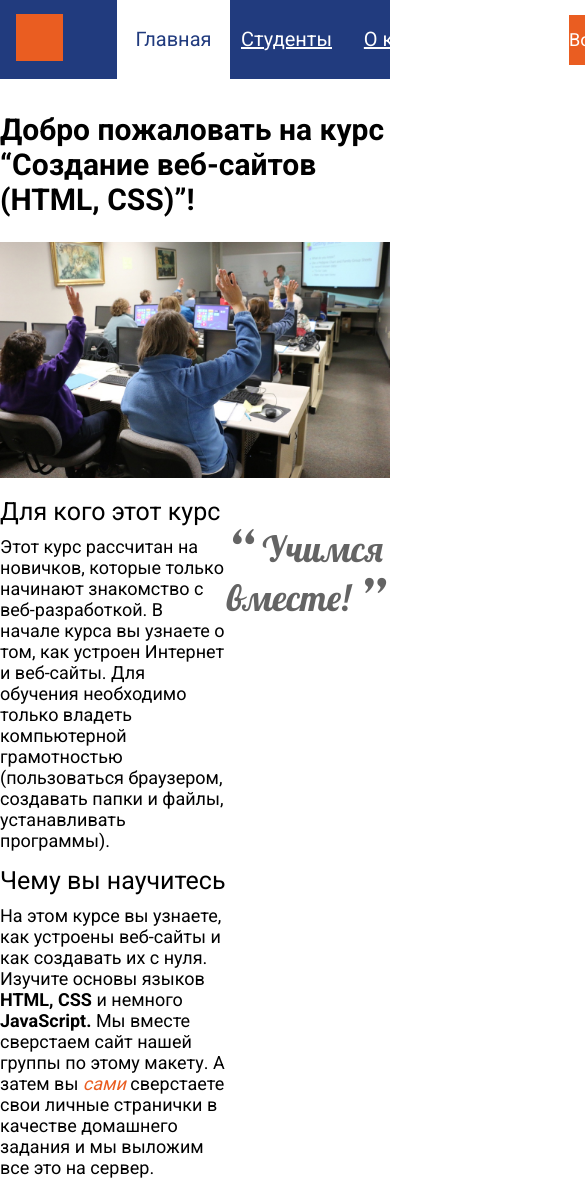
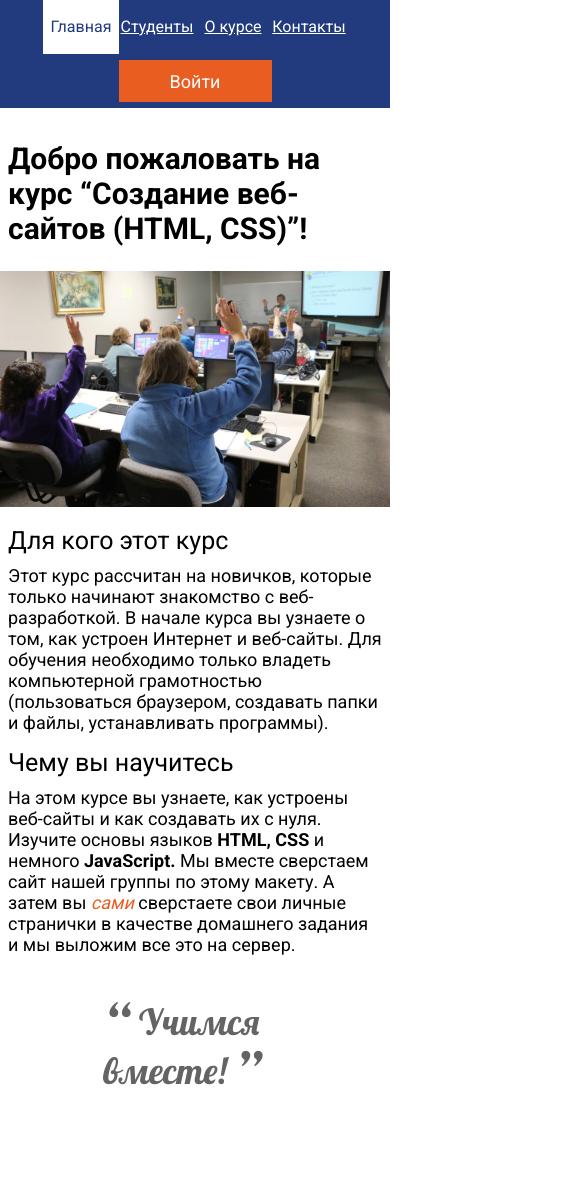
Before and after one commit to uls19/site-domz, a plain HTML site: page index.html in a window 390 px wide. Shown: the top 1181 px of the page, 585 px wide, since content can reach past the window. Drawn offline with Linux system fonts and the light colour scheme.

Commit message:
site-domz_3.0_adapted

```diff
--- a/CSS/content-students/content-students.css
+++ b/CSS/content-students/content-students.css
@@ -3,3 +3,8 @@
     max-width: 100%;
     margin: 0 auto;
     }
+@media screen and (max-width: 770px) {
+    .content-students {
+        margin: 24px 8px;
+    }
+}
--- a/CSS/content/__heading/content__heading.css
+++ b/CSS/content/__heading/content__heading.css
@@ -9,3 +9,8 @@
     line-height: 45px;
     color: #646464;
 }
+@media screen and (max-width: 767px) {
+    .content__heading {
+        margin: 44px auto;
+}
+}
--- a/CSS/content/__info/content__info.css
+++ b/CSS/content/__info/content__info.css
@@ -3,3 +3,8 @@
     display: flex;
     justify-content: space-between;
 }
+@media screen and (max-width: 767px) {
+    .content__info {
+        flex-direction: column;
+       }
+}
--- a/CSS/content/__section/content__section.css
+++ b/CSS/content/__section/content__section.css
@@ -1,3 +1,8 @@
 .content__section {
     max-width: 634px;
 }
+@media screen and (max-width: 767px) {
+    .content__section {
+        margin: 0 8px;
+    }
+}
--- a/CSS/content/__subtitle/content__subtitle.css
+++ b/CSS/content/__subtitle/content__subtitle.css
@@ -7,3 +7,8 @@
     line-height: 29px;
     color: #000000;
 }
+@media screen and (max-width: 767px) {
+    .content-about__subtitle {
+        margin-left: 8px;
+    }
+}
--- a/CSS/content/__title/content__title.css
+++ b/CSS/content/__title/content__title.css
@@ -7,3 +7,8 @@
     line-height: 35px;
     color: #000000;
 }
+@media screen and (max-width: 767px) {
+    .content__title {
+        padding: 33px 8px 25px;
+   }
+}
--- a/CSS/footer/footer.css
+++ b/CSS/footer/footer.css
@@ -10,3 +10,8 @@
     background: #213B7E;
     color: rgba(255, 255, 255, 0.5);
 }
+@media screen and (max-width: 600px) {
+    .footer {
+        min-width: 320px;
+   }
+}
--- a/CSS/header/__button/header__button.css
+++ b/CSS/header/__button/header__button.css
@@ -13,3 +13,14 @@
     color: #FFFFFF;
     text-decoration: none;
 }
+@media screen and (max-width: 767px) {
+    .header__button {
+        margin:0 8px;
+   }
+}
+@media screen and (max-width: 600px) {
+    .header__button {
+        margin: 6px;
+        height: 42px;
+   }
+}
--- a/CSS/header/__logo/header__logo.css
+++ b/CSS/header/__logo/header__logo.css
@@ -1,3 +1,14 @@
 .header__logo {
     margin-left: 16px;
 }
+@media screen and (max-width: 767px)   {
+
+    .header__logo {
+        margin-left: 8px;
+    }
+}
+@media screen and (max-width: 600px) {
+    .header__logo {
+        display: none;
+    }
+}
--- a/CSS/header/__menu-link/header__menu-link.css
+++ b/CSS/header/__menu-link/header__menu-link.css
@@ -8,3 +8,17 @@
     padding: 28px 0px;
     display: block;
 }
+@media screen and (max-width: 767px) {
+    .header__menu-link {
+        font-size: 18px;
+        line-height: 20px;
+        padding: 22px 0px;
+   }
+}
+@media screen and (max-width: 600px) {
+    .header__menu-link {
+        font-size: 16px;
+        line-height: 18px;
+        padding: 18px 0px;
+}
+}
--- a/CSS/header/__menu-list/header__menu-list.css
+++ b/CSS/header/__menu-list/header__menu-list.css
@@ -2,3 +2,13 @@
     width: 113px;
     text-align: center;
 }
+@media screen and (max-width: 767px) {
+    .header__menu-list {
+        width: 90px;
+   }
+}
+@media screen and (max-width: 600px) {
+    .header__menu-list {
+        width: 76px;
+   }
+}
--- a/CSS/header/__menu/header__menu.css
+++ b/CSS/header/__menu/header__menu.css
@@ -4,3 +4,13 @@
     margin-left: 54px;
 
 }
+@media screen and (max-width: 767px) {
+    .header__menu {
+        margin-left: 8px;
+   }
+}
+@media screen and (max-width: 600px) {
+    .header__menu {
+        margin-left: 0px;
+   }
+}
--- a/CSS/header/header.css
+++ b/CSS/header/header.css
@@ -8,3 +8,11 @@
 
 
 }
+@media screen and (max-width: 600px) {
+    .header {
+        min-width: 320px;
+        flex-wrap: wrap;
+        justify-content: space-around;
+
+    }
+}
```
Also changed, not shown: index.css (line endings or trailing spaces).
